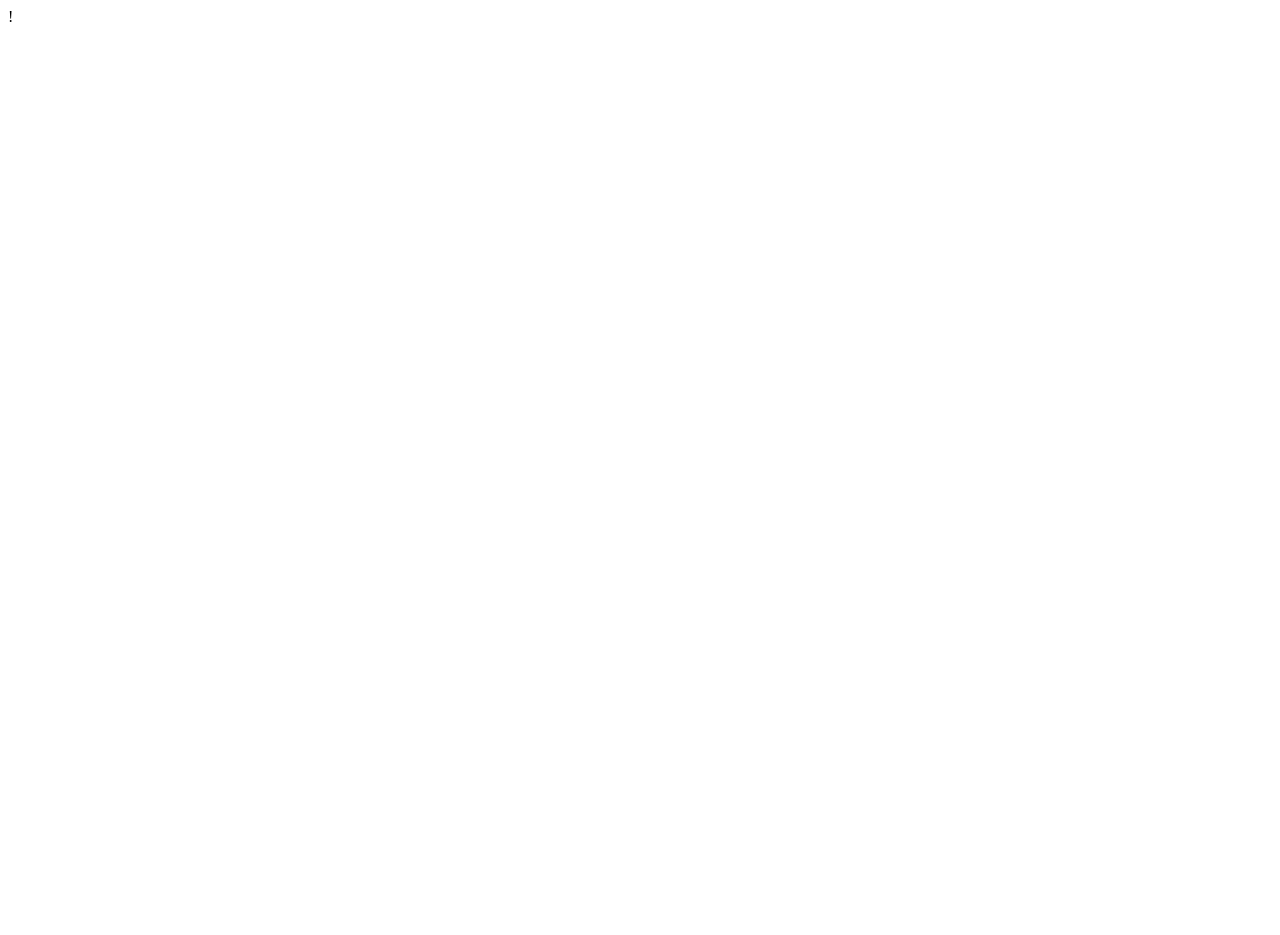
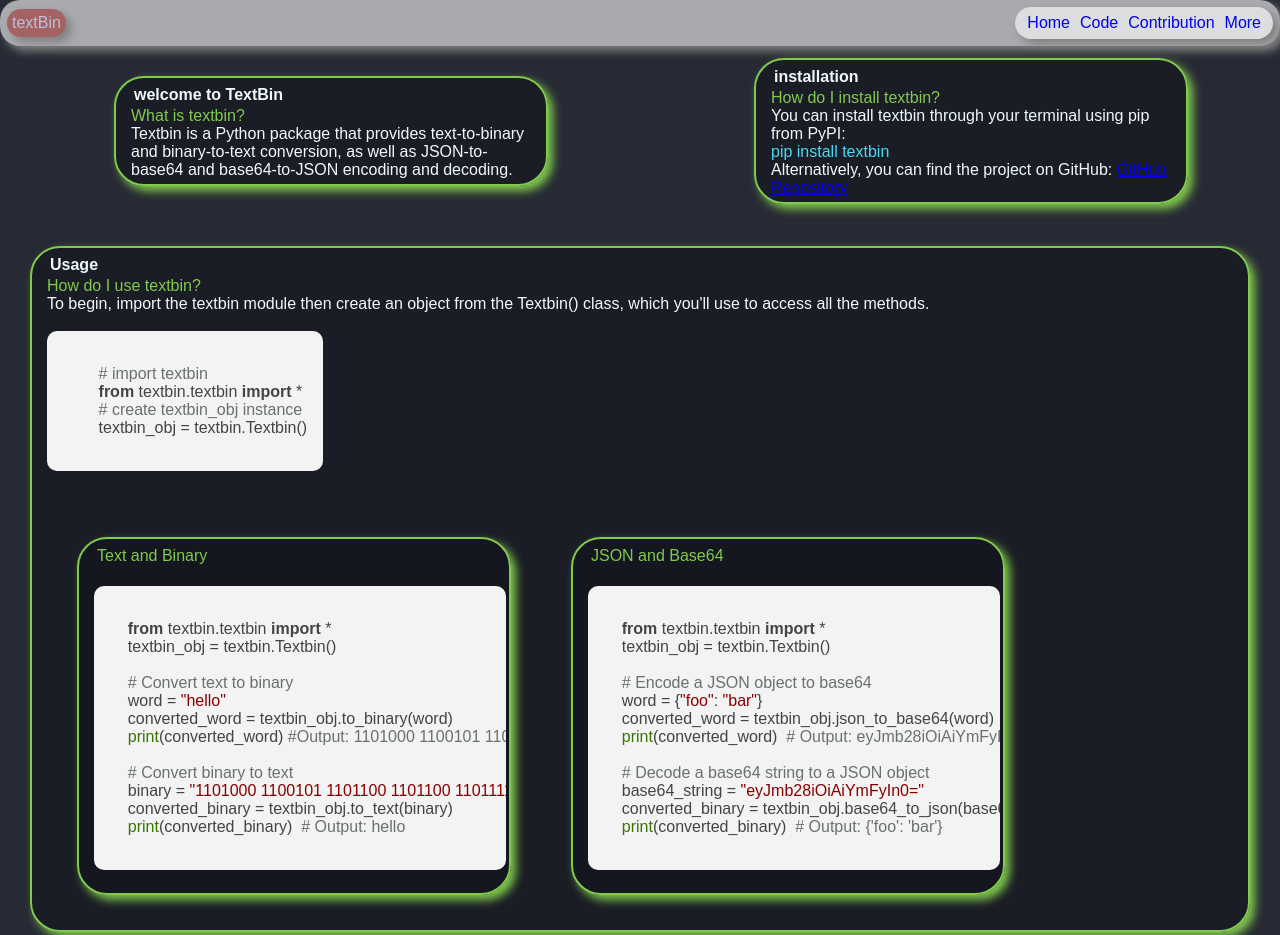
Before and after one commit to Comon-tech/Pytextbin, a plain HTML site: page docs/index.html in a window 1280 px wide. Shown: the top 935 px of the page. Before the commit the page ends 800 px from the top, so only its background shows below. Drawn offline with nearby package versions, Linux system fonts and the light colour scheme.

Commit message:
edit docs

```diff
--- a/docs/index.html
+++ b/docs/index.html
@@ -1 +1,143 @@
-!
+<!DOCTYPE html>
+<html lang="en">
+<head>
+    <meta charset="UTF-8">
+    <meta name="viewport" content="width=device-width, initial-scale=1.0">
+    <title>TextBin</title>
+    <link rel="stylesheet" href="style.css">
+
+    <link rel="stylesheet"
+        href="https://cdnjs.cloudflare.com/ajax/libs/highlight.js/10.0.3/styles/default.min.css">
+  <script src="https://cdnjs.cloudflare.com/ajax/libs/highlight.js/10.0.3/highlight.min.js"></script>
+  <script>hljs.initHighlightingOnLoad();</script>
+</head>
+<body>
+
+<nav>
+    <div class="logo">
+        <P>textBin</P>
+    </div>
+    <div class="menu">
+        <div class="link-item">
+            <a href="#">Home</a>
+        </div>
+        <div class="link-item">
+            <a href="#">Code</a>
+        </div>
+        <div class="link-item">
+            <a href="#">Contribution</a>
+        </div>
+        <div class="link-item">
+            <a href="#">More</a>
+        </div>
+    </div>
+</nav>
+
+
+<div class="about-install">
+    <div class="about-textbin">
+            <p style="font-weight: bolder; margin:3px;">welcome to TextBin</p>
+            <p style="color: #81ca4d;"> What is textbin?</p>
+            <p>Textbin is a Python package that provides text-to-binary and binary-to-text conversion, as well as JSON-to-base64 and base64-to-JSON encoding and decoding.</p>
+    </div>
+
+        <div class="installation">
+            <p style="font-weight: bolder; margin:3px;">installation</p>
+            <p style="color: #81ca4d;"> How do I install textbin?</p>
+            <p>You can install textbin through your terminal using pip from PyPI:<br>
+                <code  style="color: #49daf2;">pip install textbin</code>
+            </p>
+            <p>Alternatively, you can find the project on GitHub:
+                <a href="https://github.com/C-o-m-o-n/textbin">GitHub Repository</a>
+            </p>
+    </div>
+
+</div>
+<div class="usage">
+    <p style="font-weight: bolder; margin:3px;">Usage</p>
+
+    <p style="color: #81ca4d;"> How do I use textbin?</p>
+
+    <p>To begin, import the textbin module then create an object from the Textbin() class, which you'll use to access all the methods.</p>
+    <pre>
+        <code style="max-width:380px; border-radius: 10px;" class="python">
+        # import textbin
+        from textbin.textbin import *
+        # create textbin_obj instance
+        textbin_obj = textbin.Textbin()
+        </code>
+    </pre>
+
+<div class="code-area">
+
+
+    <!-- Text and binary -->
+<div class="text-bin">
+    <p style="color: #81ca4d;margin: 3px;">Text and Binary</p>
+    <pre>
+    <code style="max-width:380px; border-radius: 10px;" class="python">
+    from textbin.textbin import *
+    textbin_obj = textbin.Textbin()
+
+    # Convert text to binary
+    word = "hello"
+    converted_word = textbin_obj.to_binary(word)
+    print(converted_word) #Output: 1101000 1100101 1101100 1101100 1101111
+
+    # Convert binary to text
+    binary = "1101000 1100101 1101100 1101100 1101111"
+    converted_binary = textbin_obj.to_text(binary)
+    print(converted_binary)  # Output: hello
+    </code>
+</pre>
+
+</div>
+<!-- Text and binary end -->
+
+<!-- JSON and Base64-->
+<div class="json-base">
+    <p style="color: #81ca4d;margin: 3px;">JSON and Base64</p>
+    <pre>
+    <code style="max-width:380px; border-radius: 10px;" class="python">
+    from textbin.textbin import *
+    textbin_obj = textbin.Textbin()
+
+    # Encode a JSON object to base64
+    word = {"foo": "bar"}
+    converted_word = textbin_obj.json_to_base64(word)
+    print(converted_word)  # Output: eyJmb28iOiAiYmFyIn0=
+
+    # Decode a base64 string to a JSON object
+    base64_string = "eyJmb28iOiAiYmFyIn0="
+    converted_binary = textbin_obj.base64_to_json(base64_string)
+    print(converted_binary)  # Output: {'foo': 'bar'}
+    </code>
+</pre>
+
+</div>
+    <!-- JSON and Base64 end-->
+
+
+
+</div>
+
+
+</div>
+
+<div class="inside-textbin">
+    <p style="font-weight: bolder; margin:3px;">Inside textbin</p>
+    <p style="color: #81ca4d;">What does it look like inside  textbin?</p>
+    <p>Inside the textbin.py, there is a 'Textbin()' class which has the methods:</p>
+    <ul>
+        <li><span style="color: #81ca4d; font-weight: bolder;">to_binary</span>: Converts text to binary representation.</li>
+        <li><span style="color: #81ca4d; font-weight: bolder;">to_text</span>: Converts binary representation to text.</li>
+        <li><span style="color: #81ca4d; font-weight: bolder;">json_to_base64</span>: Converts a JSON object to a base64-encoded string.</li>
+        <li><span style="color: #81ca4d; font-weight: bolder;">base64_to_json</span>: Converts a base64-encoded string to a JSON object.</li>
+        <li><span style="color: #81ca4d; font-weight: bolder;">csv_to_json</span>: Converts a CSV string to a JSON object.</li>
+        <li><span style="color: #81ca4d; font-weight: bolder;">json_to_csv</span>: Converts a JSON object to a CSV string.</li>
+    </ul>
+</div>
+
+we are still adding more features
+</body>
+</html>
--- a/docs/style.css
+++ b/docs/style.css
@@ -0,0 +1,69 @@
+*{
+    margin: 0;
+    padding: 0;
+    font-family:   sans-serif;
+}
+
+body{
+    color: aliceblue;
+    background-color:#272a34;
+}
+
+nav,.menu, .logo{
+    background-color: rgb(255, 255, 255, 0.6);
+    box-shadow: gray 5px 5px 10px;
+    border-radius: 20px;
+    padding: 7px;
+    display: flex;
+    justify-content: space-between;
+    align-items: center;
+}
+
+.logo{
+    padding: 3px;
+    background-color: #a56262;
+    color: #bac2db;
+    padding: 5px 5px;
+}
+
+.menu .link-item a{
+    margin: 0 5px;
+    text-decoration: none;
+}
+
+.about-install{
+    display: flex;
+    justify-content: space-around;
+    align-items: center;
+}
+.about-textbin,
+.installation,
+.usage,
+.inside-textbin,
+.text-bin,
+.json-base{
+    margin: 30px;
+    background-color: #10151b91;
+    max-width: 400px;
+    padding: 5px 15px;
+    border: 2px solid #81ca4d;
+    box-shadow: #81ca4d 5px 5px 10px;
+    display: flex;
+    justify-content: center;
+    align-items: flex-start;
+    flex-direction: column;
+    text-wrap: wrap;
+    border-radius: 30px;
+}
+
+.installation{
+    margin: 8px;
+}
+.usage{
+    max-width:100%;
+}
+
+.code-area{
+    display: flex;
+    flex-wrap: wrap;
+}
```
